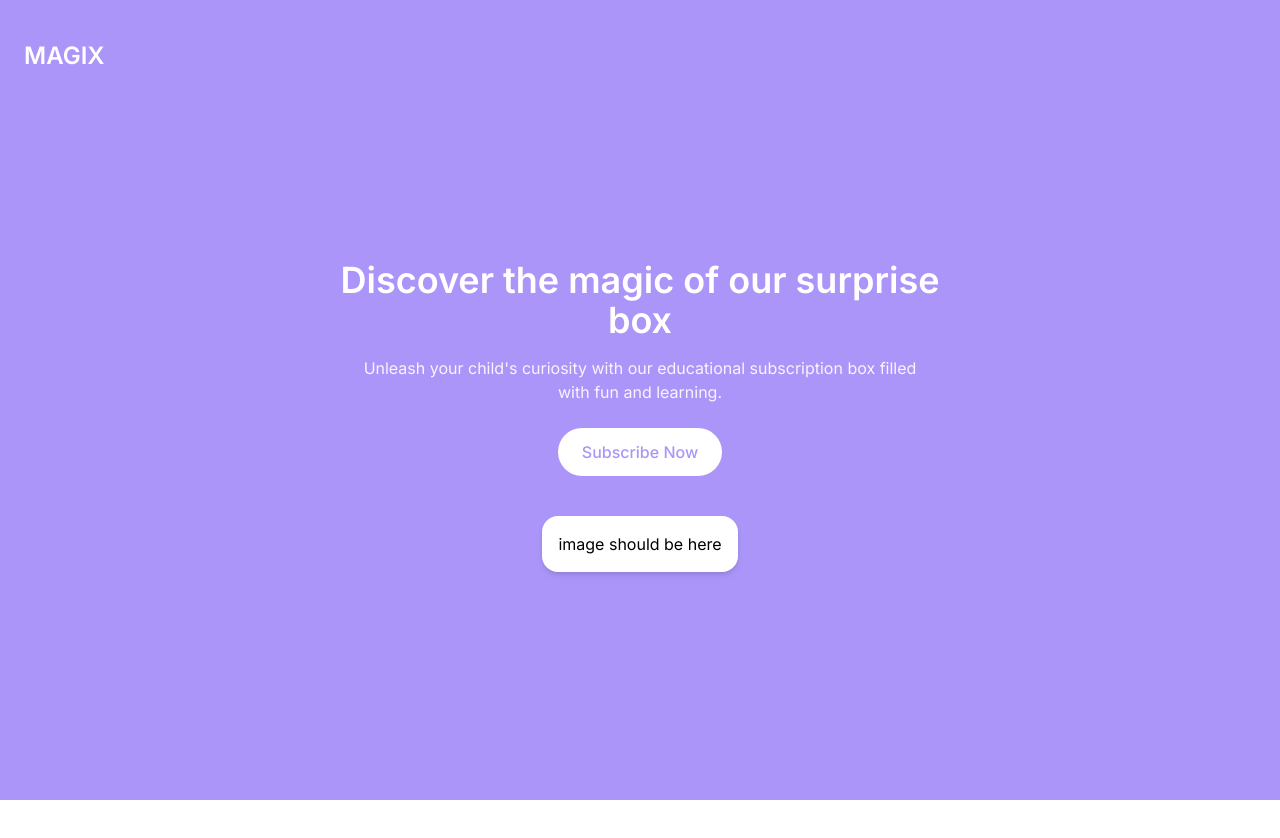
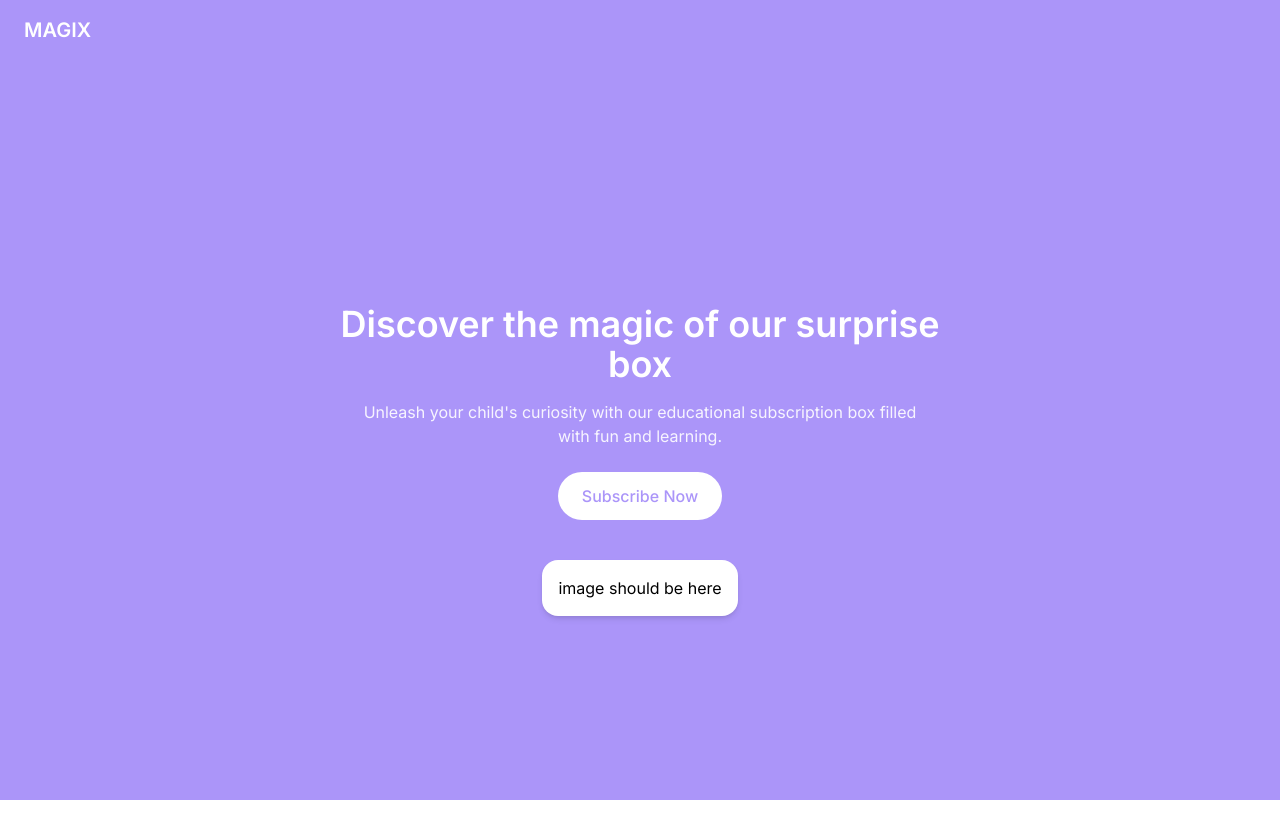
Before and after one commit to Ak-ram/magic-box-assessment, an Angular app: page /landing in a window 1280 px wide. Shown: the top 838 px of the page. Before the commit the page ends 800 px from the top, so only its background shows below. Built offline with nearby package versions, Linux system fonts and the light colour scheme.

Commit message:
create header component

```diff
--- /dev/null
+++ b/src/app/app.html
@@ -0,0 +1,4 @@
+<div class="font-['Inter'] h-screen bg-[#AB95F9]">
+  <app-header></app-header>
+  <router-outlet />
+</div>
--- a/src/app/app.ts
+++ b/src/app/app.ts
@@ -1,9 +1,10 @@
 import { Component } from '@angular/core';
 import { RouterOutlet } from '@angular/router';
+import HeaderComponent from '../components/header/header.component';
 
 @Component({
   selector: 'app-root',
-  imports: [RouterOutlet],
-  template: `<router-outlet />`,
+  imports: [RouterOutlet, HeaderComponent],
+  templateUrl: 'app.html',
 })
 export class App {}
--- /dev/null
+++ b/src/components/header/header.component.html
@@ -0,0 +1,4 @@
+<header class="bg-[#AB95F9] px-6 py-4">
+  <h3 class="text-white text-xl font-semibold">MAGIX</h3>
+</header>
+<!--  <h3 class="logo w-full text-left text-2xl text-white font-semibold">MAGIX</h3>-->
--- a/src/pages/landing/landing.component.html
+++ b/src/pages/landing/landing.component.html
@@ -1,6 +1,4 @@
-<div class="font-['Inter'] h-screen bg-[#AB95F9] flex flex-col items-center text-center px-6 py-10">
-  <h3 class="logo w-full text-left text-2xl text-white font-semibold">MAGIX</h3>
-  <div class="flex flex-col items-center flex-1 justify-center">
+<div class="flex flex-col h-screen text-center items-center flex-1 justify-center">
     <h1 class="text-white text-3xl md:text-4xl font-semibold max-w-2xl">
       Discover the magic of our surprise box
     </h1>
@@ -13,4 +11,3 @@
     </button>
     <div class="bg-white rounded-2xl shadow-md mt-10 flex gap-4 p-4">image should be here</div>
   </div>
-</div>
--- a/src/pages/login/login.component.ts
+++ b/src/pages/login/login.component.ts
@@ -1,7 +1,22 @@
-import { Component } from '@angular/core';
+import { Component, signal } from '@angular/core';
 @Component({
   selector: 'login',
   templateUrl: './login.component.html',
   standalone: true,
 })
-export default class LoginComponent {}
+export default class LoginComponent {
+  // State
+  email = signal('');
+  password = signal('');
+  rememberMe = signal(false);
+  showPassword = signal(false);
+
+  // Methods
+
+  // Add description here also
+  togglePassword() {
+    this.showPassword.update((v) => !v);
+  }
+  // here description needed
+  submit() {}
+}
```
Also changed, not shown: src/components/header/header.component.ts (added, +9 -0 lines).
